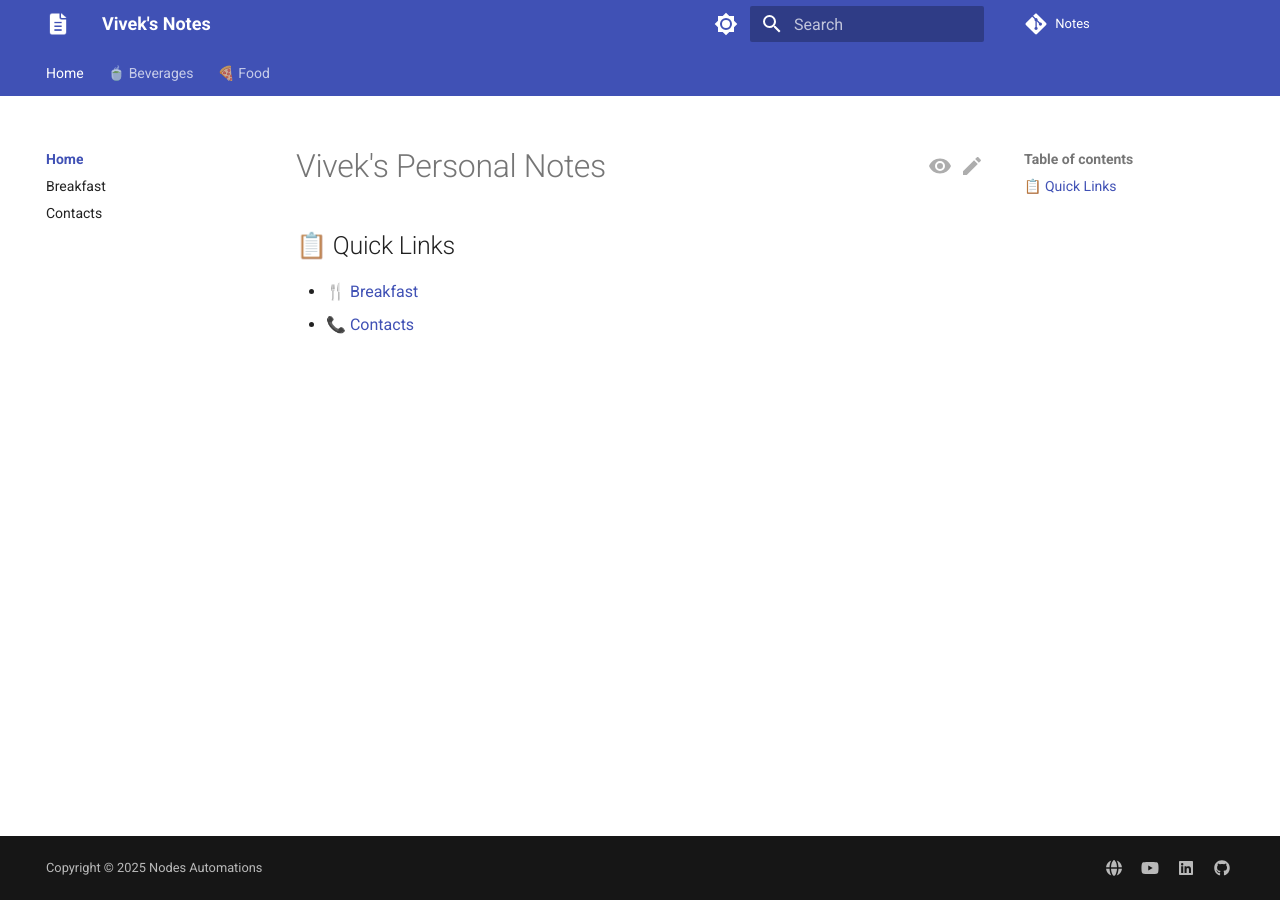
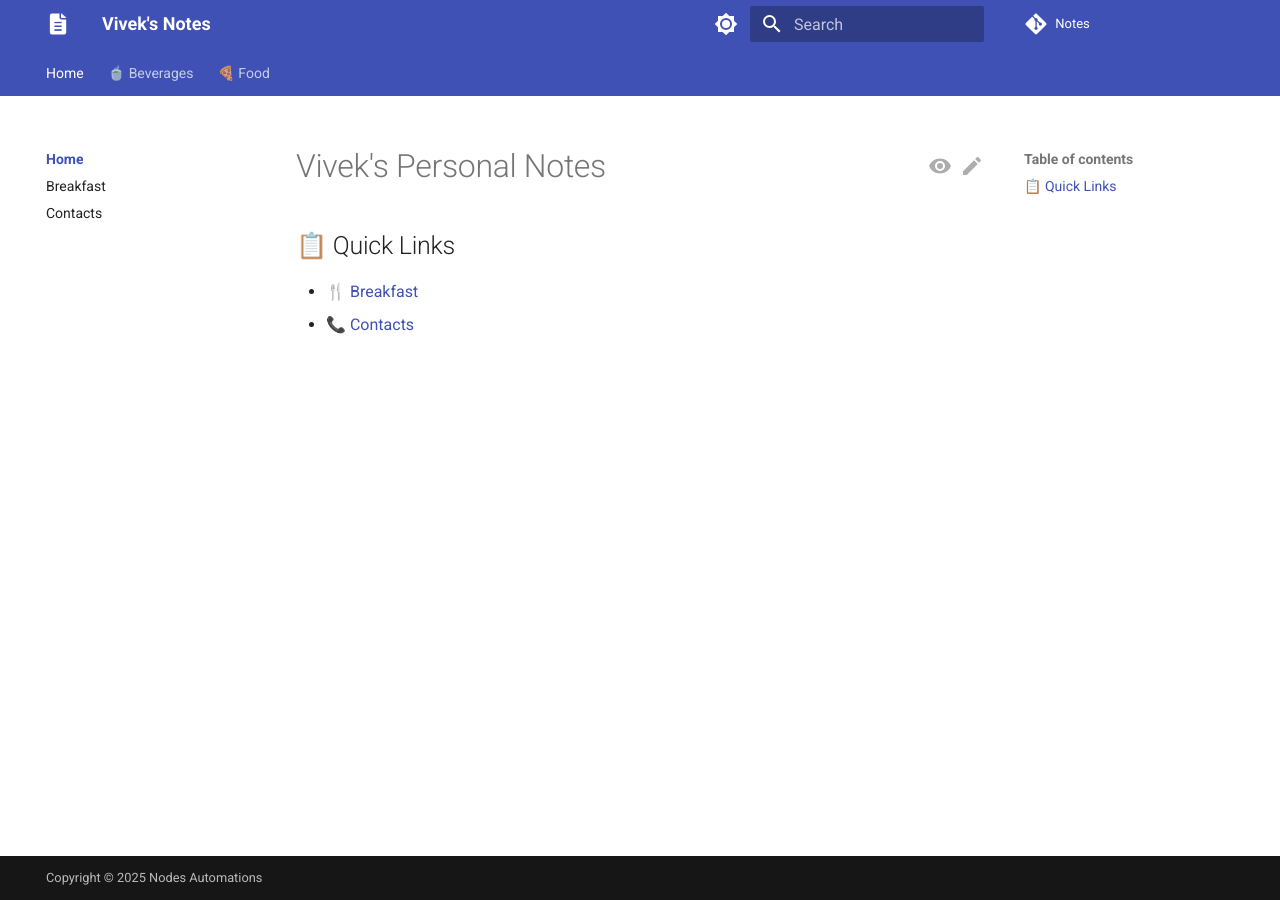
Before and after one commit to vivekkpatel/Notes, an MkDocs documentation site: the page built from docs/index.md, in a window 1280 px wide. Built offline with MkDocs 1.6.1 and Material for MkDocs 9.7.7, drawn with Linux system fonts in a browser that asks for light colours; comment, search, counter and statistics services are not loaded.

Commit message:
Remove social links from footer in mkdocs configuration

```diff
--- a/mkdocs.yml
+++ b/mkdocs.yml
@@ -84,12 +84,3 @@ copyright: Copyright &copy; 2025 Nodes Automations
 # Footer social links
 extra:
   generator: false # remove "Generated with MkDocs" footer
-  social:
-    - icon: fontawesome/solid/globe
-      link: www.nodesautomations.com
-    - icon: fontawesome/brands/youtube
-      link: https://www.youtube.com/NodesAutomations
-    - icon: fontawesome/brands/linkedin
-      link: https://www.linkedin.com/in/vivekpatel-nodesautomations/
-    - icon: fontawesome/brands/github
-      link: https://github.com/orgs/NodesAutomations
```
